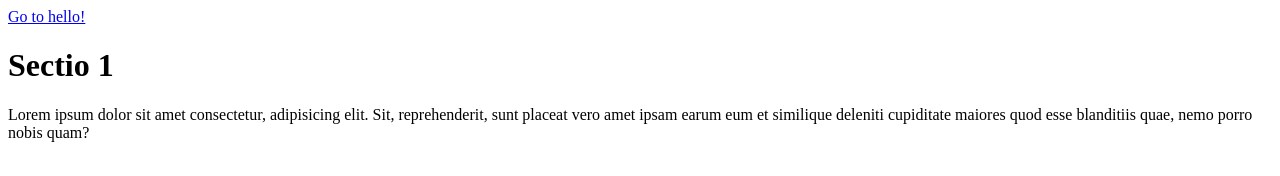
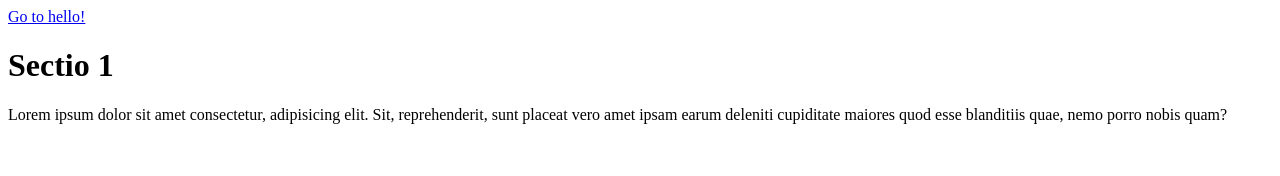
Before and after one commit to wojciech-raszowski/git-course-5, a plain HTML site: page index.html in a window 1280 px wide. Drawn offline with Linux system fonts and the light colour scheme.

Commit message:
changed text

```diff
--- a/index.html
+++ b/index.html
@@ -12,7 +12,7 @@
     <a href="hello.html">Go to hello!</a>
     <h1>Sectio 1</h1>
     <p>Lorem ipsum dolor sit amet consectetur, adipisicing elit. Sit, reprehenderit, sunt placeat vero amet ipsam earum
-        eum et similique deleniti cupiditate maiores quod esse blanditiis quae, nemo porro nobis quam?</p>
+        deleniti cupiditate maiores quod esse blanditiis quae, nemo porro nobis quam?</p>
 </body>
 
 </html>
```
